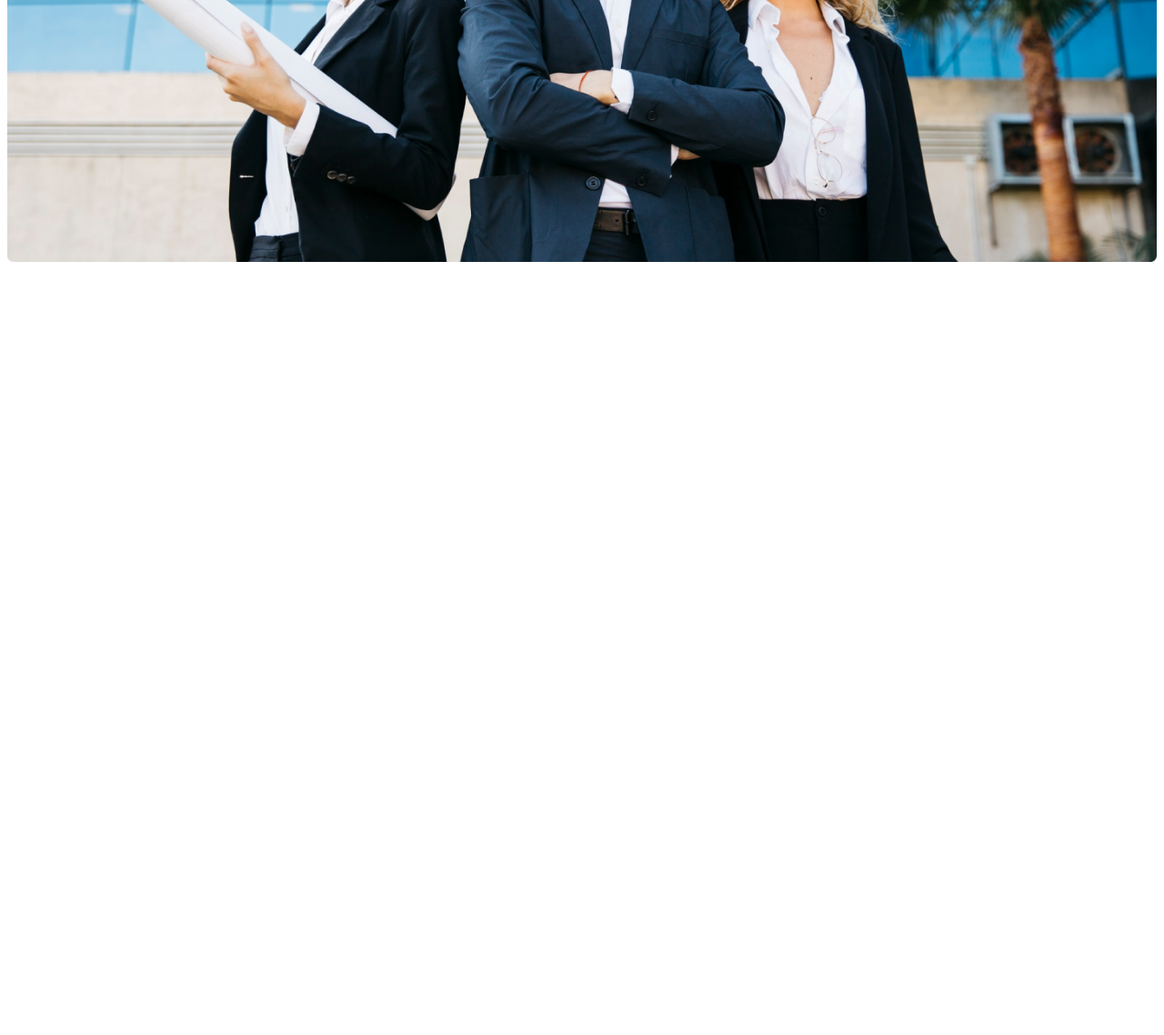
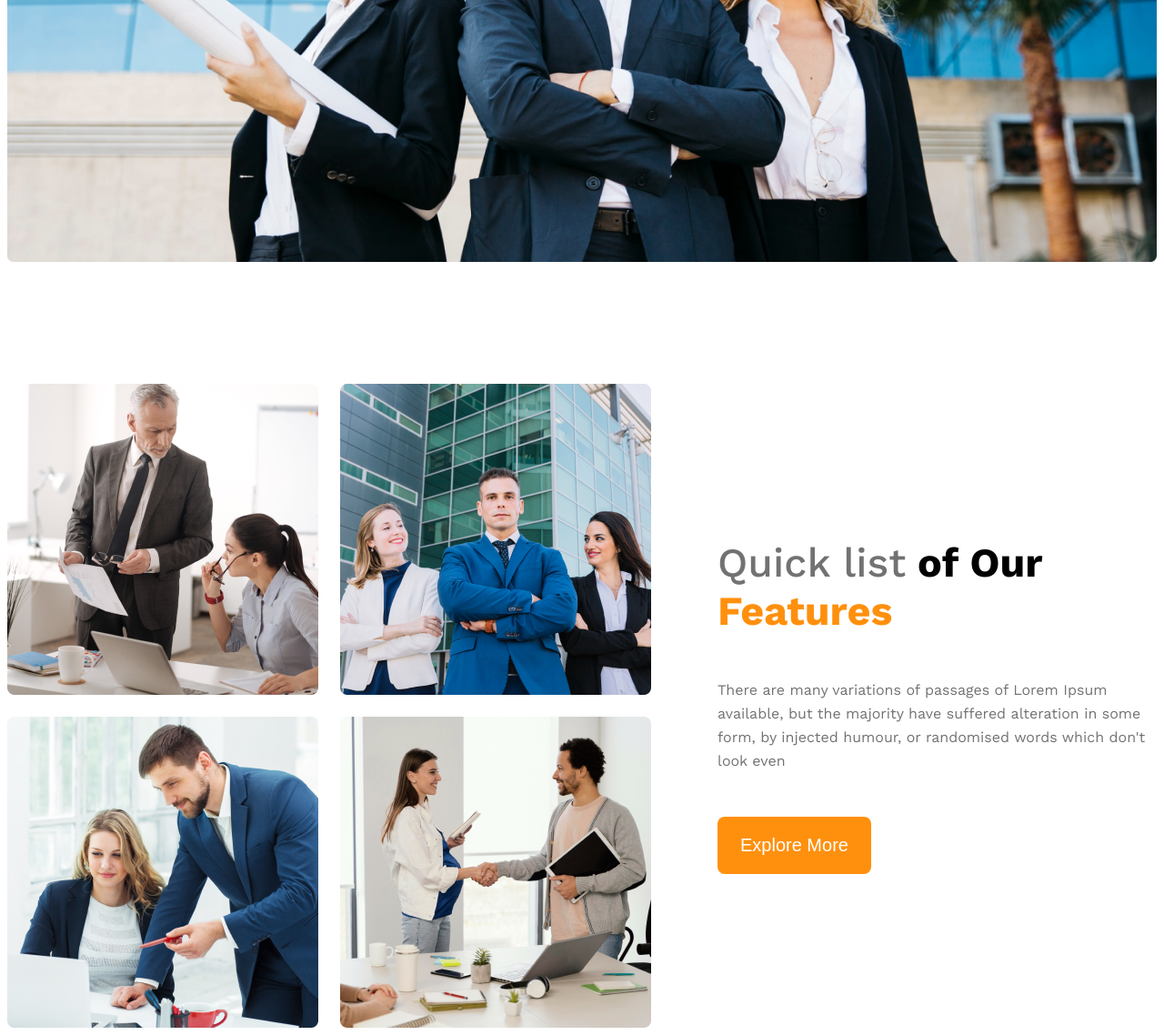
Before and after one commit to rashik218/g3-architect-web, a plain HTML site: page index.html in a window 1280 px wide. Shown: the part 896-2034 px from the top of the page at 91% size. Before the commit the page ends 1196 px from the top, so only its background shows below. Drawn offline with nearby package versions, Linux system fonts and the light colour scheme.

Commit message:
add quick list section and made it resposive

```diff
--- a/index.html
+++ b/index.html
@@ -30,7 +30,25 @@
         <img class="banner-image" src="./images/banner.png" alt="" />
       </div>
     </header>
-    <main></main>
+    <main class="main">
+      <section class="quick-list flex justify-center align-center">
+        <div class="architect-images">
+          <img src="./images/team1.png" alt="two architect discus about there project">
+          <img src="./images/team2.png" alt="">
+          <img src="./images/team3.png" alt="">
+          <img src="./images/team4.png" alt="">
+        </div>
+        <div class="quick-feature flex flex-col">
+          <h3>
+            <span class="text-light-gray" id="quick-list">Quick list</span>
+            of Our
+            <span id="Features">Features</span>
+          </h3>
+          <p class="quick-description text-light-gray">There are many variations of passages of Lorem Ipsum available, but the majority have suffered alteration in some form, by injected humour, or randomised words which don't look even</p>
+          <button class="btn-primary">Explore More</button>
+        </div>
+      </section>
+    </main>
     <footer></footer>
   </body>
 </html>
--- a/style.css
+++ b/style.css
@@ -1,5 +1,4 @@
-@import url('https://fonts.googleapis.com/css2?family=Work+Sans:ital,wght@0,100..900;1,100..900&display=swap');
-
+@import url("https://fonts.googleapis.com/css2?family=Work+Sans:ital,wght@0,100..900;1,100..900&display=swap");
 
 .work-sans-font {
   font-family: "Work Sans", serif;
@@ -9,24 +8,24 @@
 }
 
 /* dark 02 */
-.text-gray{
+.text-gray {
   color: #424242;
 }
 
 /* dark 03 */
-.text-light-gray{
+.text-light-gray {
   color: #727272;
   line-height: 26px;
 }
-.bg-light{
+.bg-light {
   background-color: rgba(255, 144, 14, 0.1);
 }
 
-.text-white{
+.text-white {
   color: #ffffff;
 }
-.btn-primary{
-  background-color: #FF900E;
+.btn-primary {
+  background-color: #ff900e;
   color: white;
   padding: 20px 25px;
   border: none;
@@ -35,63 +34,116 @@
   font-weight: 500;
 }
 
-
 /* shared styles */
-.flex{
+.flex {
   display: flex;
 }
-.justify-center{
+.flex-col {
+  flex-direction: column;
+}
+.justify-center {
   justify-content: center;
 }
-.align-center{
+.align-center {
   align-items: center;
 }
-.text-center{
+.text-center {
   text-align: center;
 }
-
+.main > section{
+  margin-top: 130px;
+}
 /* header styles */
-
 
 /* navbar styles */
 
-.navbar{
+.navbar {
   justify-content: space-between;
 }
-.logo{
+.logo {
   font-weight: 700;
   font-size: 2.81rem;
 }
-.nav-item{
+.nav-item {
   list-style: none;
   margin-right: 30px;
 }
-.nav-item a{
+.nav-item a {
   text-decoration: none;
   font-size: 1.125rem;
   font-weight: 500;
 }
-.navbar, .banner{
+.navbar,
+.banner {
   max-width: 1440px;
   margin: 0 auto;
 }
 
 /* banner related styles */
-.banner-content{
+.banner-content {
   max-width: 850px;
   margin: 0 auto;
   margin-bottom: 50px;
 }
-.banner-title{
+.banner-title {
   font-size: 4rem;
   font-weight: bold;
 }
-.banner-image{
+.banner-image {
   width: 100%;
 }
+.main {
+  margin: 0 auto;
+}
+
+.architect-images {
+  display: grid;
+  grid-template-columns: repeat(2, 1fr);
+  gap: 24px;
+}
+.quick-feature {
+  max-width: 535px;
+  margin-left: 73px;
+  justify-content: space-evenly;
+  align-items: start;
+  gap: 32px;
+}
+.quick-feature h3 {
+  font-size: 2.8rem;
+  margin: 0;
+}
+
+#quick-list {
+  font-weight: 500;
+}
+
+#Features {
+  color: #ff900e;
+}
+
 /* responsive media query */
-@media screen and (max-width: 576px){
-  .navbar, .nav-links{
+@media screen and (max-width: 576px) {
+  .navbar,
+  .nav-links,
+  .quick-list {
     flex-direction: column;
   }
+  .nav-links{
+    gap: 10px;
+  }
+  .architect-images{
+    grid-template-columns: 1fr;
+  }
+  .quick-feature{
+    margin: 30px 15px;
+  }
 }
+
+
+/* mediam size device */
+@media screen and (min-width: 576px) and (max-width: 992px){
+  .quick-list{
+    flex-direction: column;
+    gap: 50px;
+  }
+}
```
